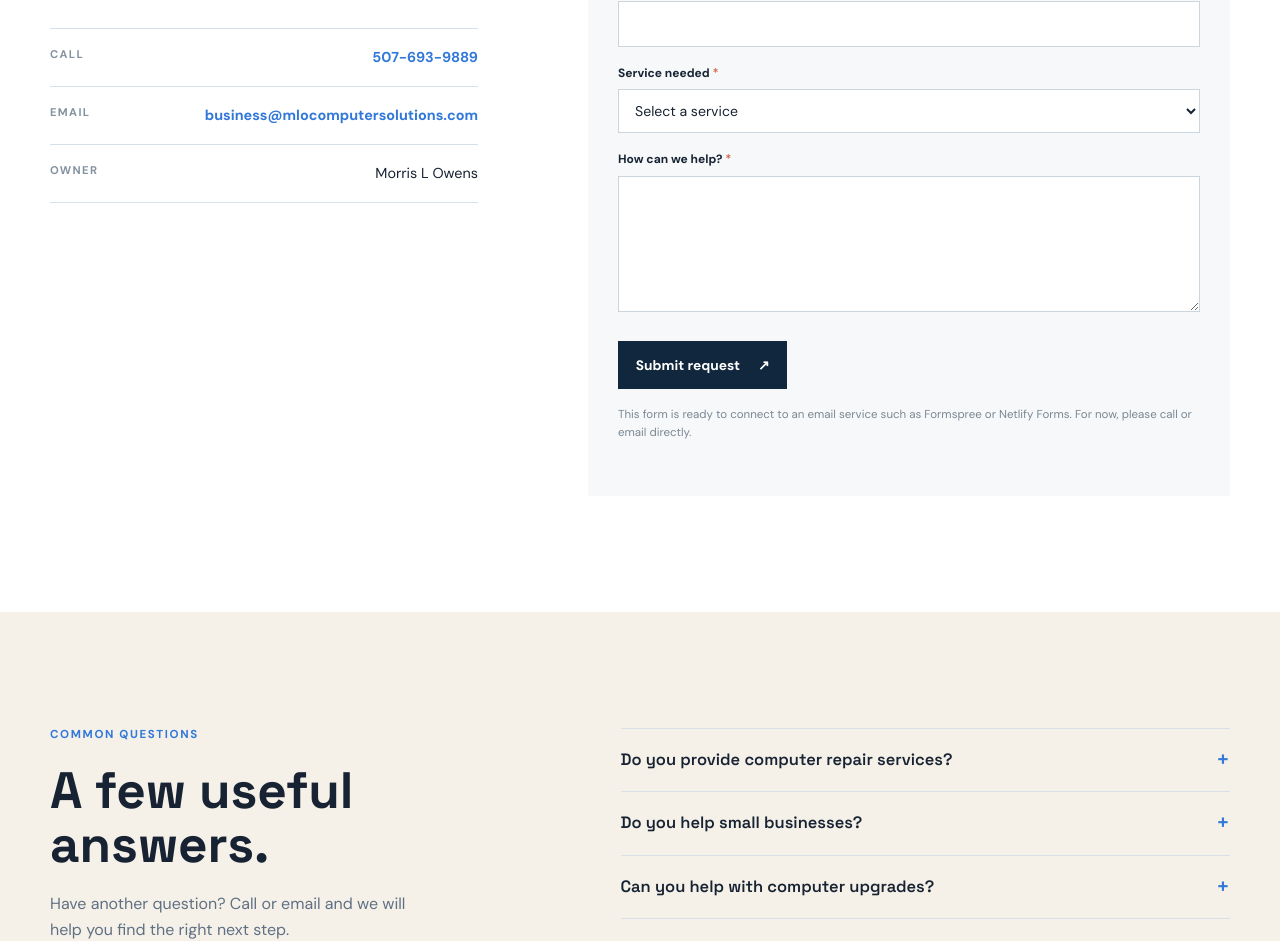
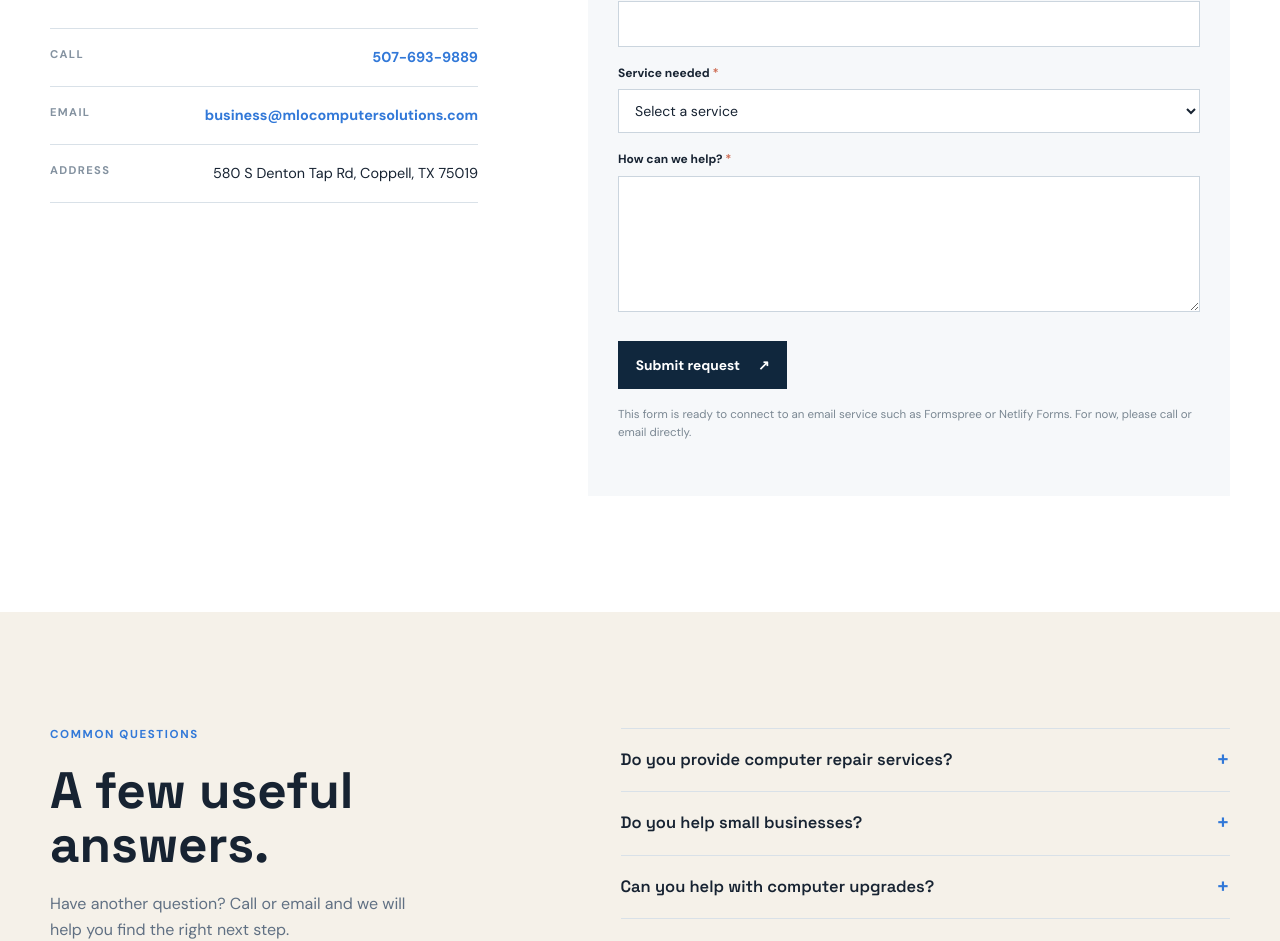
Before and after one commit to onka6036/ddcomputer, a plain HTML site: page index.html in a window 1280 px wide. Shown: the part 4757-5698 px from the top of the page. Drawn offline with Linux system fonts and the light colour scheme.

Commit message:
Update business address

```diff
--- a/index.html
+++ b/index.html
@@ -99,6 +99,6 @@
   </main>
 
   <footer class="site-footer"><div class="container footer-top"><div><a class="brand footer-brand" href="#home"><span class="brand-mark">MLO</span><span class="brand-name">MLO <strong>Computer Solutions</strong></span></a><p>Reliable computer repair &amp; technology solutions.</p></div><div class="footer-links"><span class="footer-label">Explore</span><a href="#services">Services</a><a href="#about">About</a><a href="#faq">FAQ</a><a href="#contact">Contact</a></div><div class="footer-links"><span class="footer-label">Contact</span><a href="tel:5076939889">507-693-9889</a><a href="mailto:mlocomputersolutionsllc@gmail.com">Email us</a></div></div><div class="container footer-bottom"><span>© 2026 MLO Computer Solutions LLC. All Rights Reserved.</span><span>Professional service. Clear solutions.</span></div></footer>
-  <script src="script.js?v=3"></script>
+  <script src="script.js?v=4"></script>
 </body>
 </html>
--- a/script.js
+++ b/script.js
@@ -1,6 +1,7 @@
 const menuToggle = document.querySelector('.menu-toggle');
 const siteNav = document.querySelector('.site-nav');
 const businessEmail = 'business@mlocomputersolutions.com';
+const businessAddress = '580 S Denton Tap Rd, Coppell, TX 75019';
 
 document.querySelectorAll('a[href^="mailto:"]').forEach((link) => {
   link.href = `mailto:${businessEmail}`;
@@ -10,6 +11,14 @@ document.querySelectorAll('a[href^="mailto:"]').forEach((link) => {
 document.querySelectorAll('body *').forEach((element) => {
   if (element.children.length === 0 && element.textContent.includes('mlocomputersolutionsllc@gmail.com')) {
     element.textContent = element.textContent.replaceAll('mlocomputersolutionsllc@gmail.com', businessEmail);
+  }
+});
+
+document.querySelectorAll('.contact-details > div').forEach((detail) => {
+  const label = detail.querySelector('.detail-label');
+  if (label?.textContent.trim() === 'Owner') {
+    label.textContent = 'Address';
+    label.nextElementSibling.textContent = businessAddress;
   }
 });
 
```
